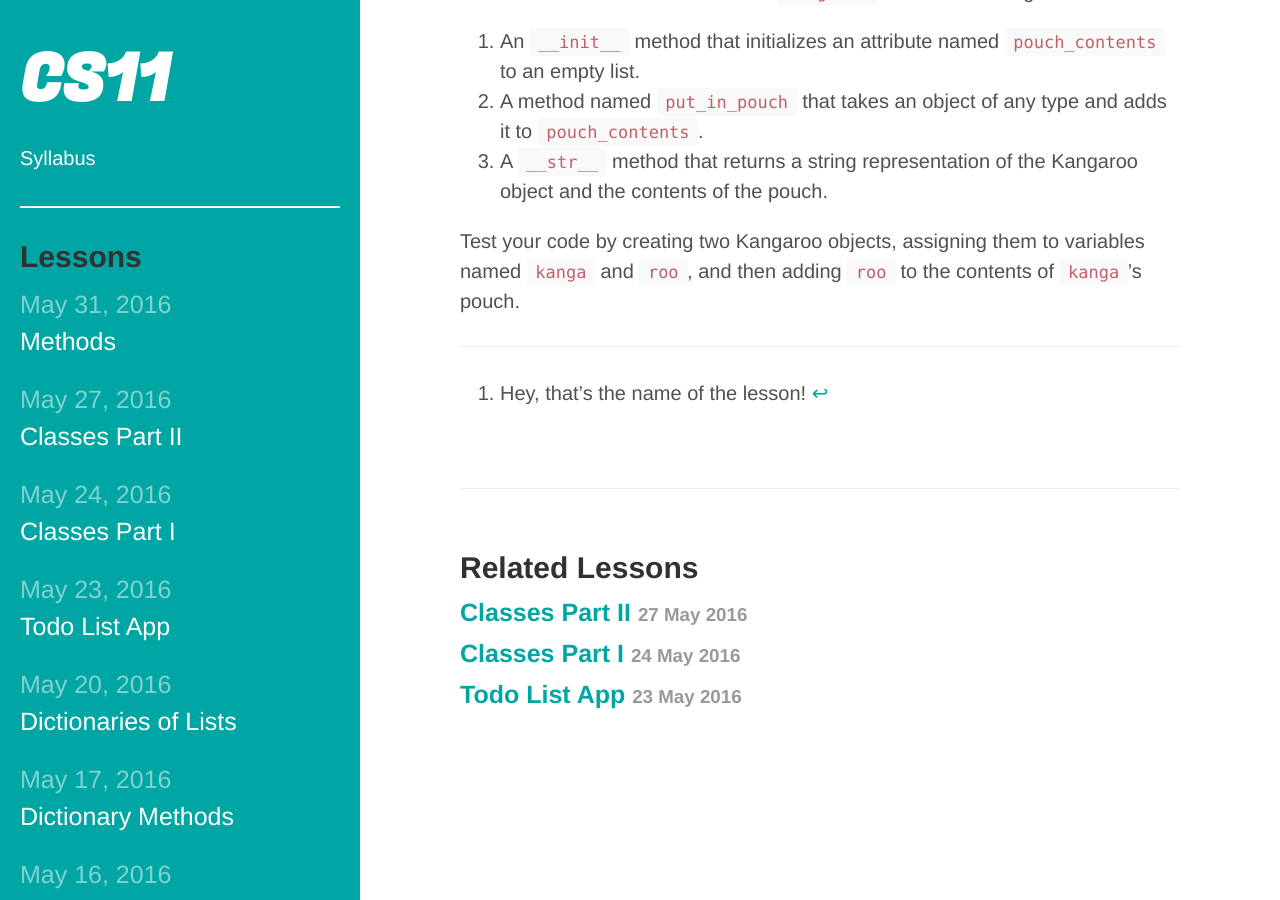
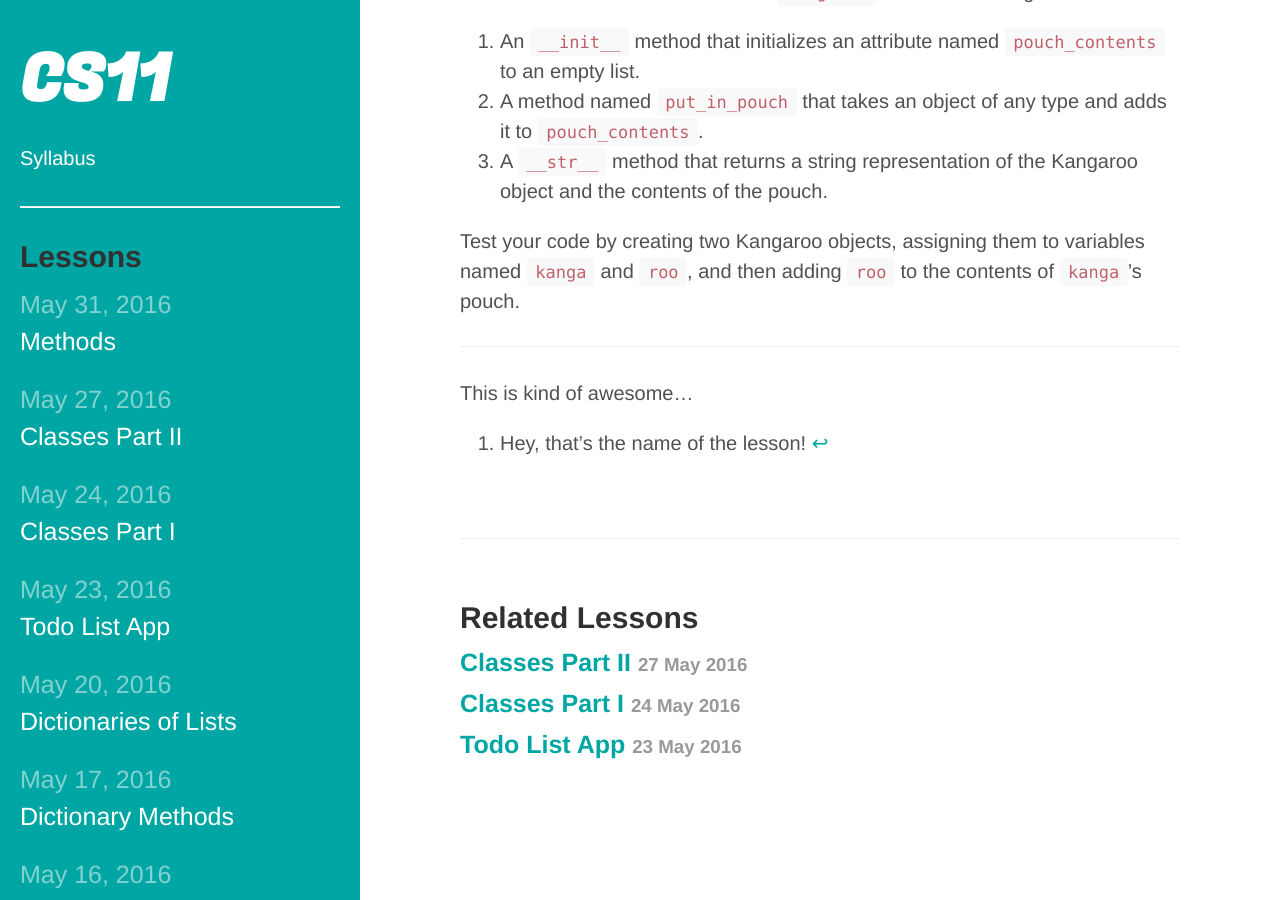
Before and after one commit to bensk/cs11, a Jekyll site: the page built from _posts/2016/2016-05-31-methods.md, in a window 1280 px wide and 900 px high, scrolled down 2749 px. Built offline with Jekyll 4.4.1, drawn with Linux system fonts in a browser that asks for light colours; some web fonts are replaced; a style sheet for code colours, icons or effects is not loaded.

Commit message:
📱testing again

```diff
--- a/_posts/2016/2016-05-31-methods.md
+++ b/_posts/2016/2016-05-31-methods.md
@@ -106,3 +106,5 @@ Write a definition for a class named `Kangaroo` with the following methods:
 Test your code by creating two Kangaroo objects, assigning them to variables named `kanga` and `roo`, and then adding `roo` to the contents of `kanga`’s pouch.
 
 ---
+
+This is kind of awesome...
```
